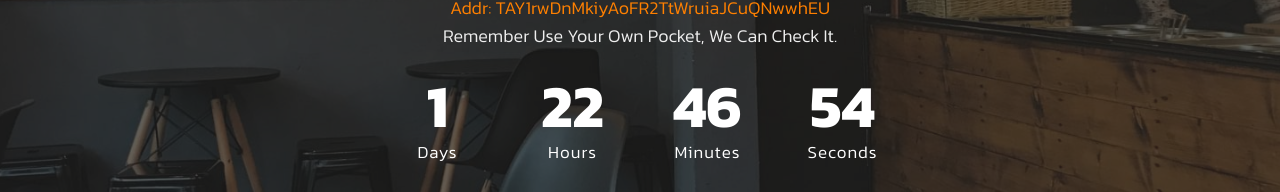
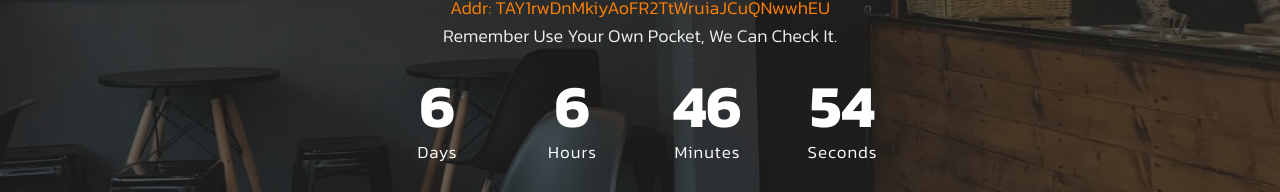
Before and after one commit to uxieksef/ttmob, a plain HTML site: page index.html in a window 1280 px wide. Shown: the part 490-682 px from the top of the page. Drawn offline with Linux system fonts and the light colour scheme.

Commit message:
Update index.html

```diff
--- a/index.html
+++ b/index.html
@@ -87,7 +87,7 @@
 		<script>
 			(() => {
 				// Specify the deadline date
-				const deadlineDate = new Date('March 14, 2023 23:59:59').getTime();
+				const deadlineDate = new Date('March 19, 2023 07:59:59').getTime();
 
 				// Cache all countdown boxes into consts
 				const countdownDays = document.querySelector('.countdown__days .number');
```
